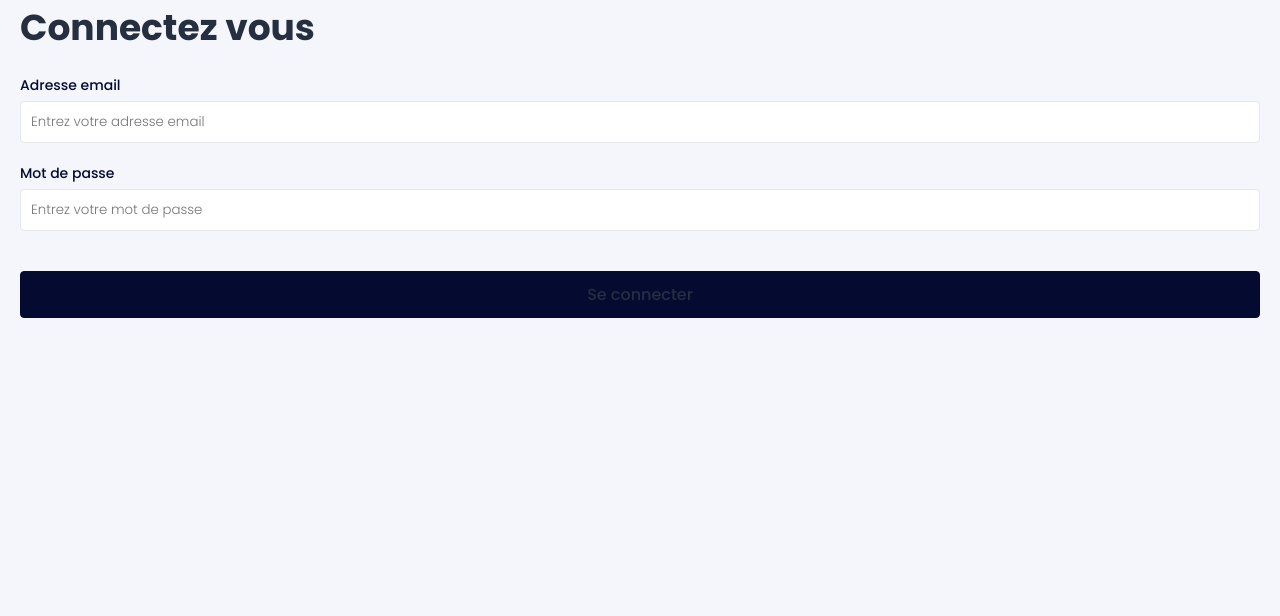
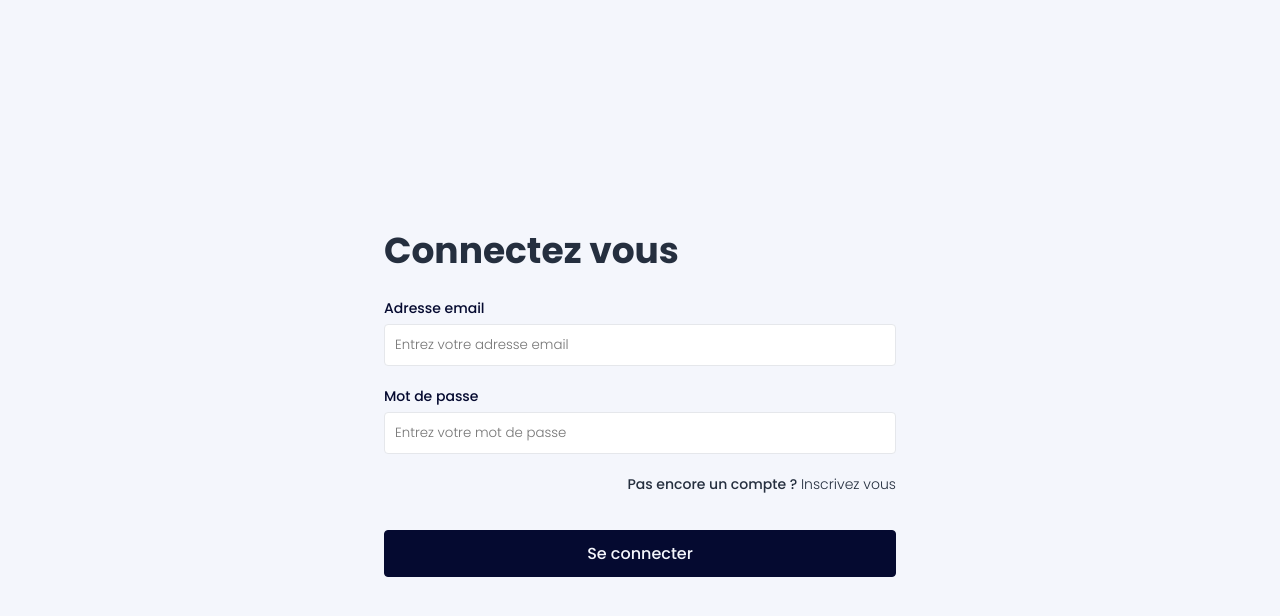
Before and after one commit to Zaker237/FindAJob, a Vue app: page /login in a window 1280 px wide. Shown: the top 616 px of the page. Built offline with nearby package versions, Linux system fonts and the light colour scheme; a web font is replaced by a local one.

Commit message:
page register

```diff
--- a/src/views/auth/LoginView.vue
+++ b/src/views/auth/LoginView.vue
@@ -1,19 +1,22 @@
 <template>
+  <div id="login">
     <div class="container">
       <h2>Connectez vous</h2>
       <div class="container-input">
         <label for="email">Adresse email</label>
-      <input id="email" type="text" placeholder="Entrez votre adresse email">
+        <input id="email" type="email" placeholder="Entrez votre adresse email">
       </div>
       <div class="container-input">
         <label for="password">Mot de passe</label>
         <input id="password" type="password" placeholder="Entrez votre mot de passe">
       </div>
+      <h3 class="container-options">Pas encore un compte ? <router-link to="/register">Inscrivez vous</router-link></h3>
       <router-link to="/">
         <button class="container-button">
           Se connecter
         </button>
       </router-link>
+    </div>
   </div>
 </template>
 
@@ -26,8 +29,15 @@ export default {
 <style lang="scss" scoped>
 @import "../../assets/styles/settings.scss";
 
+#login{
+  min-height: 100vh;
+  display: flex;
+  justify-content: center;
+  align-items: center;
+}
+
 .container {
-  margin: 0 20px;
+  width: clamp(40%, 400px, 95%);
 
   h2 {
     font-size: 36px;
@@ -60,6 +70,14 @@ export default {
     }
   }
 
+  &-options {
+    margin: 10px 0 15px 0;
+    font-size: 14px;
+    font-weight: 500;
+    color: #252F3F;
+    text-align: right;
+  }
+
   button {
     background: $dark;
     border: 1px solid $dark;
@@ -68,7 +86,7 @@ export default {
     width: 100%;
     font-size: 16px;
     font-weight: 500;
-    color: #252F3F;
+    color: $ligth;
     margin-top: 20px;
     cursor: pointer;
     transition: box-shadow 0.2s ease-in-out;
--- a/src/views/auth/RegisterView.vue
+++ b/src/views/auth/RegisterView.vue
@@ -1,13 +1,102 @@
 <template>
-  <h1>Login</h1>
+  <div id="register">
+    <div class="container">
+      <h2>Enregistrez vous</h2>
+      <div class="container-input">
+        <label for="name">Votre nom</label>
+        <input id="name" type="text" placeholder="Entrez votre nom">
+      </div>
+      <div class="container-input">
+        <label for="email">Adresse email</label>
+        <input id="email" type="email" placeholder="Entrez votre adresse email">
+      </div>
+      <div class="container-input">
+        <label for="password">Mot de passe</label>
+        <input id="password" type="password" placeholder="Entrez votre mot de passe">
+      </div>
+      <h3 class="container-options">Deja un compte ? <router-link to="/login">Connectez vous</router-link></h3>
+      <router-link to="/">
+        <button class="container-button">
+          S' enregistrer
+        </button>
+      </router-link>
+    </div>
+  </div>
 </template>
 
 <script>
 export default {
-  name: "RegisterView"
+  name: "LoginView"
 }
 </script>
 
-<style scoped>
+<style lang="scss" scoped>
+@import "../../assets/styles/settings.scss";
 
+#register{
+  min-height: 100vh;
+  display: flex;
+  justify-content: center;
+  align-items: center;
+}
+
+.container {
+  width: clamp(40%, 400px, 95%);
+
+  h2 {
+    font-size: 36px;
+    font-weight: 700;
+    color: #252F3F;
+  }
+
+  &-input {
+    display: flex;
+    flex-direction: column;
+    align-items: flex-start;
+    margin: 20px 0;
+
+    label {
+      font-size: 14px;
+      font-weight: 500;
+      margin-bottom: 5px;
+    }
+
+    input {
+      width: 100%;
+      border: 1px solid #E5E7EB;
+      border-radius: 4px;
+      padding: 10px;
+      outline: none;
+
+      &:focus {
+        border-color: #bcbec3;
+      }
+    }
+  }
+  &-options {
+    margin: 10px 0 15px 0;
+    font-size: 14px;
+    font-weight: 500;
+    color: #252F3F;
+    text-align: right;
+  }
+
+  button {
+    background: $dark;
+    border: 1px solid $dark;
+    border-radius: 4px;
+    padding: 10px;
+    width: 100%;
+    font-size: 16px;
+    font-weight: 500;
+    color: $ligth;
+    margin-top: 20px;
+    cursor: pointer;
+    transition: box-shadow 0.2s ease-in-out;
+
+    &:hover {
+      box-shadow: 2px 2px 10px #dfdfdf;
+    }
+  }
+}
 </style>
```
Lines whose indentation alone changed are shown as unchanged.
